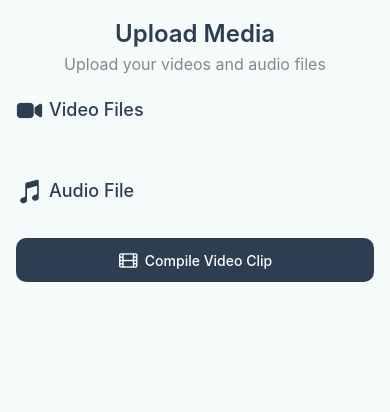
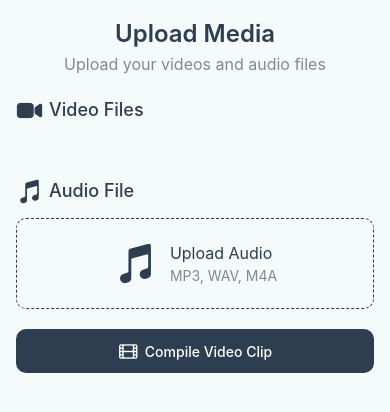
Before and after one commit to bn-digital/video-grid-compiler, a React Native app: screen / in a window 390 px wide. Shown: the top 412 px of the page. Built offline with nearby package versions, Linux system fonts and the light colour scheme.

Commit message:
Create AudioFileSection with audio picker.

```diff
--- a/src/App.tsx
+++ b/src/App.tsx
@@ -10,6 +10,7 @@ import {SafeAreaView, StyleSheet, View} from 'react-native';
 import {Button} from './components/Button';
 import {Header} from './components/Header';
 import {Section} from './components/Section';
+import {AudioFileSection} from './components/sections/AudioFileSection';
 import {colors, spacing} from './theme';
 
 function App(): React.JSX.Element {
@@ -21,7 +22,7 @@ function App(): React.JSX.Element {
           subtitle="Upload your videos and audio files"
         />
         <Section title="Video Files" iconName="videocam" />
-        <Section title="Audio File" iconName="musical-notes" />
+        <AudioFileSection />
 
         <Button
           iconName="film-outline"
--- a/src/components/Button.tsx
+++ b/src/components/Button.tsx
@@ -1,7 +1,7 @@
 import React, {FC} from 'react';
 import {StyleSheet, Text, TouchableHighlight, View} from 'react-native';
 import Icon from 'react-native-vector-icons/Ionicons';
-import {colors} from '../theme';
+import {colors, spacing} from '../theme';
 
 type ButtonProps = {
   onPress: () => void;
@@ -27,7 +27,7 @@ const Button: FC<ButtonProps> = ({iconName, onPress, title}) => {
 
 const styles = StyleSheet.create({
   btn: {
-    borderRadius: 10,
+    borderRadius: spacing.borderRadius,
     overflow: 'hidden',
   },
   content: {
--- /dev/null
+++ b/src/components/UploadSlot.tsx
@@ -0,0 +1,29 @@
+import React, {FC, PropsWithChildren} from 'react';
+import {Pressable, StyleSheet} from 'react-native';
+import {colors, spacing} from '../theme';
+
+type UploadSlotProps = {
+  onPress: () => void;
+};
+
+const UploadSlot: FC<PropsWithChildren<UploadSlotProps>> = ({
+  onPress,
+  children,
+}) => {
+  return (
+    <Pressable style={styles.wrapper} onPress={onPress}>
+      {children}
+    </Pressable>
+  );
+};
+
+const styles = StyleSheet.create({
+  wrapper: {
+    borderColor: colors.typography.primary,
+    borderWidth: 1.9,
+    borderRadius: spacing.borderRadius,
+    borderStyle: 'dashed',
+  },
+});
+
+export {UploadSlot};
--- /dev/null
+++ b/src/components/sections/AudioFileSection.tsx
@@ -0,0 +1,106 @@
+import {pick} from '@react-native-documents/picker';
+import React, {useCallback, useMemo, useState} from 'react';
+import {Alert, Platform, StyleSheet, Text, View} from 'react-native';
+import Icon from 'react-native-vector-icons/Ionicons';
+import {
+  AUDIO_PICKER_ANDROID_TYPES,
+  AUDIO_PICKER_IOS_TYPES,
+} from '../../constants/mediaTypes';
+import {colors, spacing} from '../../theme';
+import {bytesToMB, formatMB, getFileExtension} from '../../utils/file';
+import {Section} from '../Section';
+import {UploadSlot} from '../UploadSlot';
+
+type AudioType = {
+  uri: string;
+  name: string | null;
+  size: number | null;
+};
+
+const AudioFileSection = () => {
+  const [audio, setAudio] = useState<AudioType | null>(null);
+
+  const title = audio ? audio.name : 'Upload Audio';
+
+  const description = useMemo(() => {
+    const fileExtension = getFileExtension(audio?.name);
+    const mb = bytesToMB(audio?.size);
+
+    if (mb !== null && fileExtension && audio) {
+      return `${fileExtension}, ${formatMB(mb)} mb`;
+    }
+    return 'mp3, wav, m4a';
+  }, [audio]);
+
+  const handlePickAudio = useCallback(async () => {
+    try {
+      const [result] = await pick({
+        allowMultiSelection: false,
+        mode: 'import',
+        presentationStyle: 'formSheet',
+        type:
+          Platform.OS === 'ios'
+            ? AUDIO_PICKER_IOS_TYPES
+            : AUDIO_PICKER_ANDROID_TYPES,
+      });
+
+      if (result.error) {
+        return Alert.alert('Error', result.error);
+      }
+
+      setAudio({name: result.name, uri: result.uri, size: result.size});
+    } catch (error) {
+      console.error(error);
+    }
+  }, []);
+
+  return (
+    <Section title="Audio File" iconName="musical-notes">
+      <UploadSlot onPress={handlePickAudio}>
+        <View style={styles.wrapper}>
+          <View style={styles.content}>
+            <Icon
+              name="musical-notes"
+              size={45}
+              color={colors.typography.primary}
+            />
+            <View>
+              <Text style={styles.title} numberOfLines={1}>
+                {title}
+              </Text>
+              <Text style={styles.description}>{description}</Text>
+            </View>
+          </View>
+        </View>
+      </UploadSlot>
+    </Section>
+  );
+};
+
+const styles = StyleSheet.create({
+  wrapper: {
+    justifyContent: 'center',
+    alignItems: 'center',
+    padding: 20,
+  },
+  content: {
+    flexDirection: 'row',
+    alignItems: 'center',
+    gap: spacing.contentGap,
+  },
+  title: {
+    fontSize: 16,
+    lineHeight: 24,
+    fontWeight: '400',
+    color: colors.typography.primary,
+  },
+  description: {
+    fontSize: 14,
+    lineHeight: 21,
+    fontWeight: '400',
+    color: colors.typography.secondary,
+    textTransform: 'uppercase',
+  },
+});
+
+export {AudioFileSection};
--- /dev/null
+++ b/src/constants/mediaTypes.ts
@@ -0,0 +1,11 @@
+export const AUDIO_PICKER_IOS_TYPES = [
+  'public.mp3',
+  'com.microsoft.waveform-audio',
+  'com.apple.m4a-audio',
+];
+
+export const AUDIO_PICKER_ANDROID_TYPES = [
+  'audio/mpeg',
+  'audio/wav',
+  'audio/mp4',
+];
--- a/src/theme/spacing.ts
+++ b/src/theme/spacing.ts
@@ -3,4 +3,5 @@ export const spacing = {
   screenVertical: 16,
   contentGap: 12,
   sectionMargin: 20,
+  borderRadius: 10,
 };
--- /dev/null
+++ b/src/utils/file.ts
@@ -0,0 +1,19 @@
+export const getFileExtension = (fileName?: string | null): string | null => {
+  if (!fileName) {
+    return null;
+  }
+  const match = fileName.match(/\.([a-zA-Z0-9]+)$/);
+  return match ? match[1].toLowerCase() : null;
+};
+
+export const bytesToMB = (bytes?: number | null): number | null => {
+  if (bytes == null) {
+    return null;
+  }
+  return bytes / (1024 * 1024);
+};
+
+export const formatMB = (mb: number): string => {
+  const rounded = Math.round(mb * 10) / 10;
+  return Number.isInteger(rounded) ? `${rounded}` : `${rounded.toFixed(1)}`;
+};
```
